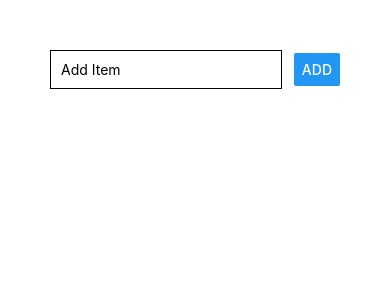
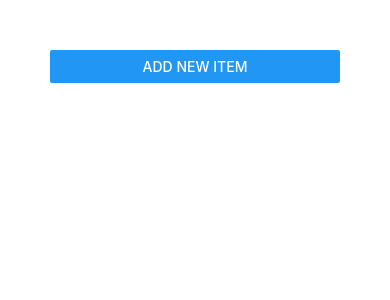
Before and after one commit to jashment/rn-first-app, a React Native app: screen / in a window 390 px wide. Shown: the top 300 px of the page. Built offline with nearby package versions, Linux system fonts and the light colour scheme.

Commit message:
Finishing up the app

```diff
--- a/App.js
+++ b/App.js
@@ -6,6 +6,7 @@
 
 export default function App() {
   const [allItems, setAllItems] = useState([]);
+  const [addMode, setAddMode] = useState(false);
 
   const addItemHandler = itemTitle => {
     setAllItems(currentItem => [
@@ -14,6 +15,7 @@
         value: itemTitle
       }
     ]);
+    setAddMode(false)
   };
 
   const removeItemHandler = itemKey => {
@@ -22,9 +24,14 @@
     })
   }
 
+  const cancelAddItemHandler = () => {
+    setAddMode(false);
+  }
+
   return (
     <View style={styles.screen}>
-      <Input onAddItem={addItemHandler} />
+      <Button title="Add New Item" onPress={() => setAddMode(true)} />
+      <Input visible={addMode} onAddItem={addItemHandler} onCancel={cancelAddItemHandler} />
       <FlatList
         keyExtractor={
           (item, index) => item.key
--- a/components/Input.js
+++ b/components/Input.js
@@ -1,14 +1,20 @@
-import React, {useState} from 'react';
-import {View, TextInput, Button, StyleSheet} from 'react-native';
+import React, { useState } from 'react';
+import { View, TextInput, Button, StyleSheet, Modal } from 'react-native';
 
 const Input = props => {
-    const [enteredItem, setenteredItem] = useState('');
+    const [enteredItem, setEnteredItem] = useState('');
 
     const itemInputHandler = (enteredText) => {
-        setenteredItem(enteredText);
+        setEnteredItem(enteredText);
     };
 
+    const addItemHandler = () => {
+        props.onAddItem(enteredItem);
+        setEnteredItem('')
+    }
+
     return (
+        <Modal visible={props.visible} animationType="slide">
             <View style={styles.inputContainer}>
                 <TextInput
                     placeholder="Add Item"
@@ -16,22 +22,39 @@
                     onChangeText={itemInputHandler}
                     value={enteredItem}
                 />
-        <Button title="ADD" onPress={props.onAddItem.bind(this, enteredItem)} />
+                <View style={styles.buttonContainer}>
+                    <View style={styles.button}>
+                        <Button title="CANCEL" color="red" onPress={props.onCancel} />
                     </View>
+                    <View style={styles.button}>
+                        <Button title="ADD" onPress={addItemHandler} />
+                    </View>
+                </View>
+            </View>
+        </Modal>
     )
 }
 
 const styles = StyleSheet.create({
     inputContainer: {
-        flexDirection: 'row',
-        justifyContent: 'space-between',
-        alignItems: 'center'
+        justifyContent: 'center',
+        alignItems: 'center',
+        flex: 1,
     },
     input: {
         width: '80%',
         borderColor: 'black',
         borderWidth: 1,
-        padding: 10
+        padding: 10,
+        marginBottom: 10
+    },
+    buttonContainer: {
+        flexDirection: 'row',
+        justifyContent: 'space-around',
+        width: '60%'
+    },
+    button: {
+        width: '40%'
     }
 })
 
```
Lines whose indentation alone changed are shown as unchanged.
